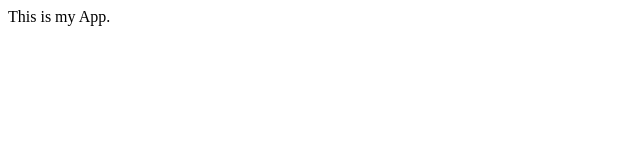
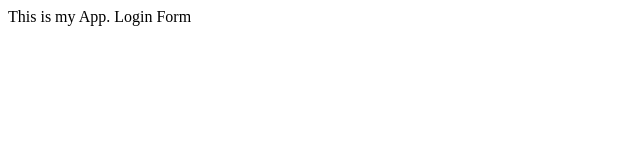
Before and after one commit to alviPHP/Restore_netMySqlReact, a plain HTML site: page index.html in a window 1280 px wide. Shown: the full height of the page, 0-640 px from the left. Drawn offline with Linux system fonts and the light colour scheme.

Commit message:
login form

```diff
--- /dev/null
+++ b/dir2/app2.js
@@ -0,0 +1 @@
+console.log('456');
--- a/index.html
+++ b/index.html
@@ -4,5 +4,6 @@
     </head>
     <body>
         This is my App.
+        Login Form
     </body>
 </html>
```
Also changed, not shown: log.txt (added), login.html (added).
